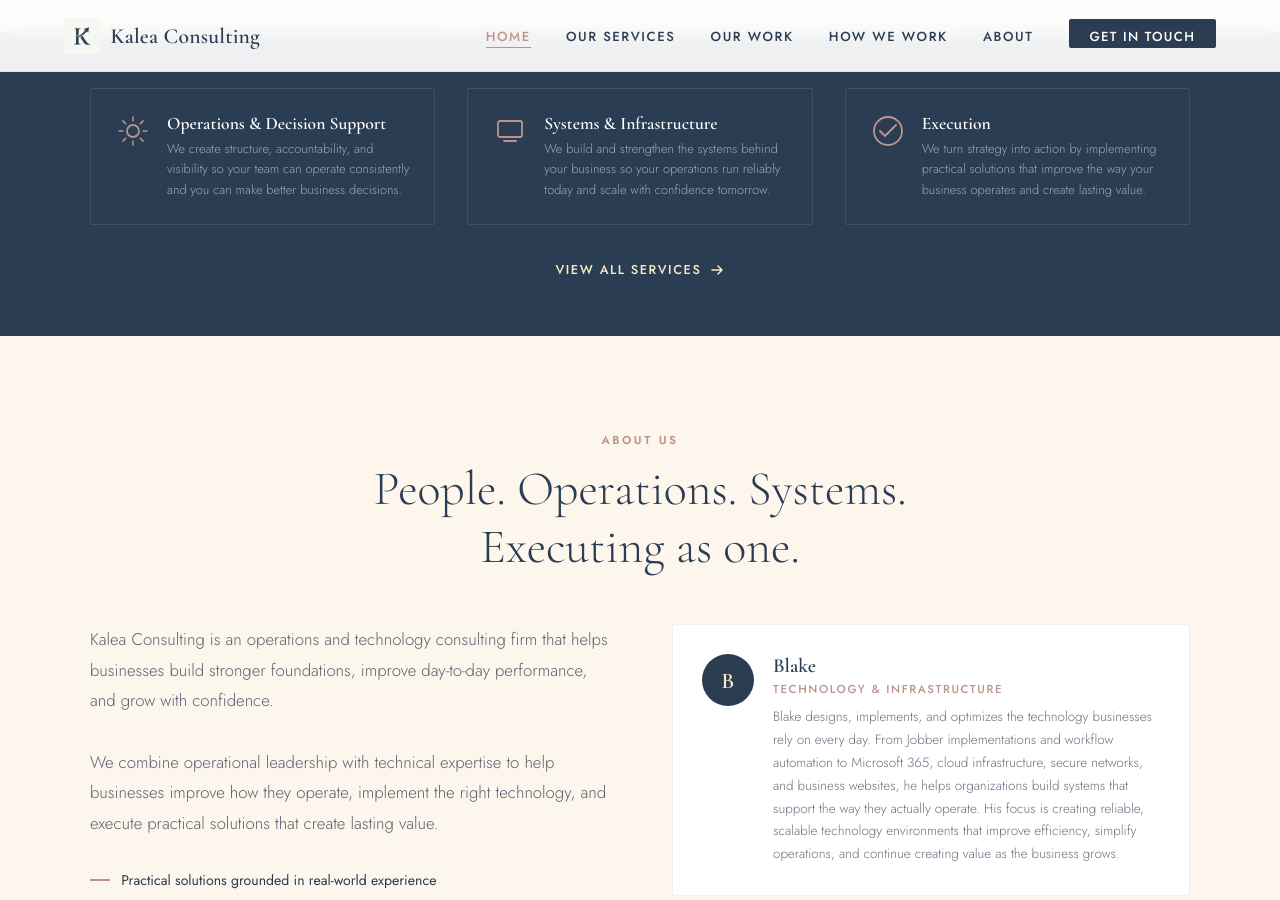
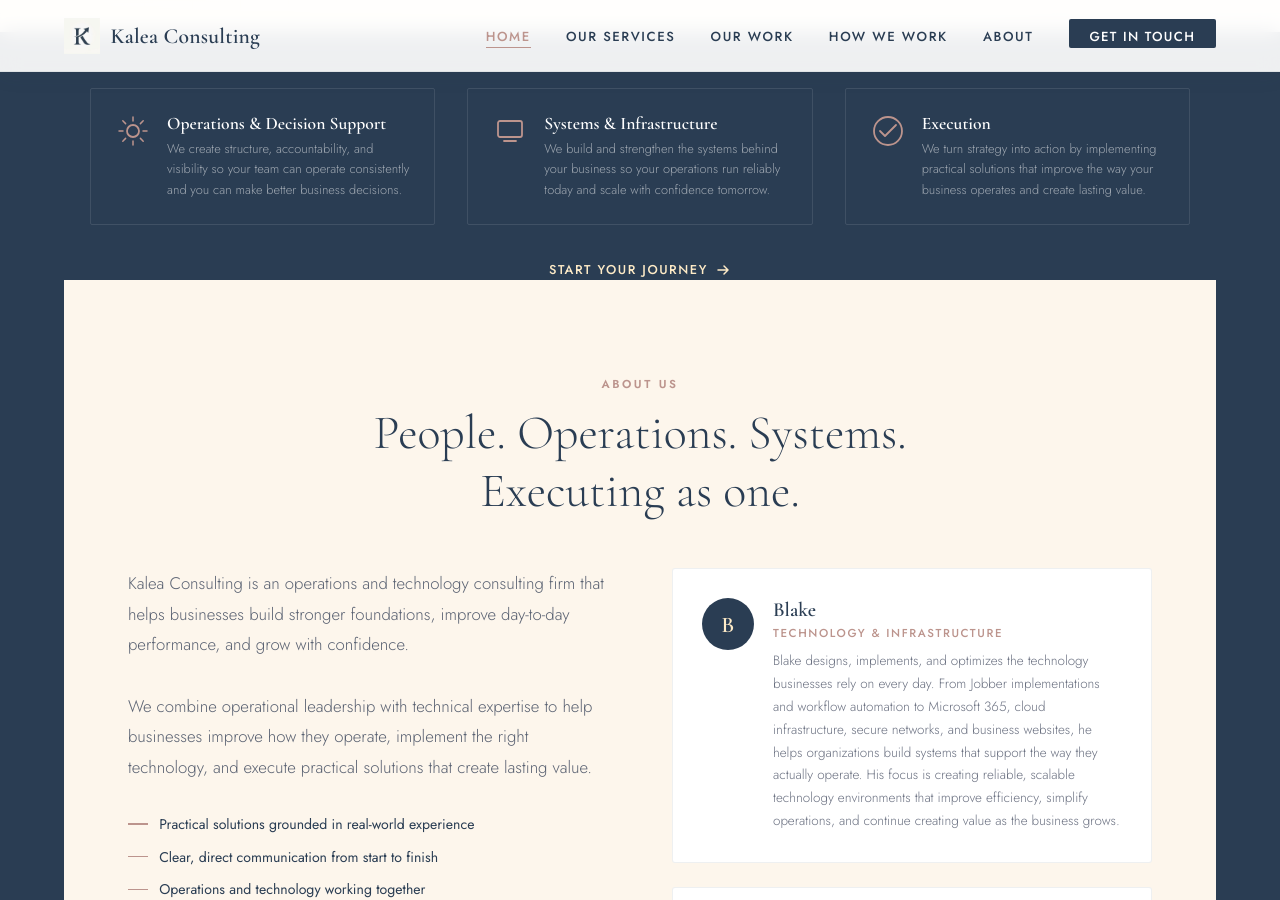
Before and after one commit to Kalea-Consulting/kaleaconsulting, a Jekyll site: the page built from index.html, in a window 1280 px wide and 900 px high, scrolled down 1187 px. Built offline with Jekyll 4.4.1, drawn with Linux system fonts in a browser that asks for light colours.

Commit message:
Update index.html

```diff
--- a/index.html
+++ b/index.html
@@ -103,14 +103,17 @@ description: U.S.-based operations and technology firm helping businesses run be
 
   </div>
 
-  <div class="services-strip-more">
-    <a href="/services.html">
-      View all services
-      <svg width="16" height="16" viewBox="0 0 16 16" fill="none">
-        <path d="M3 8h10M9 4l4 4-4 4" stroke="currentColor" stroke-width="1.5" stroke-linecap="round" stroke-linejoin="round"/>
-      </svg>
-    </a>
-  </div>
+   <div class="services-strip-more">
+  <a href="/pricing.html">
+    Start Your Journey
+    <svg width="16" height="16" viewBox="0 0 16 16" fill="none">
+      <path d="M3 8h10M9 4l4 4-4 4"
+        stroke="currentColor"
+        stroke-width="1.5"
+        stroke-linecap="round"
+        stroke-linejoin="round"/>
+    </svg>
+  </a>
 </div>
 
 <!-- ABOUT -->
```
